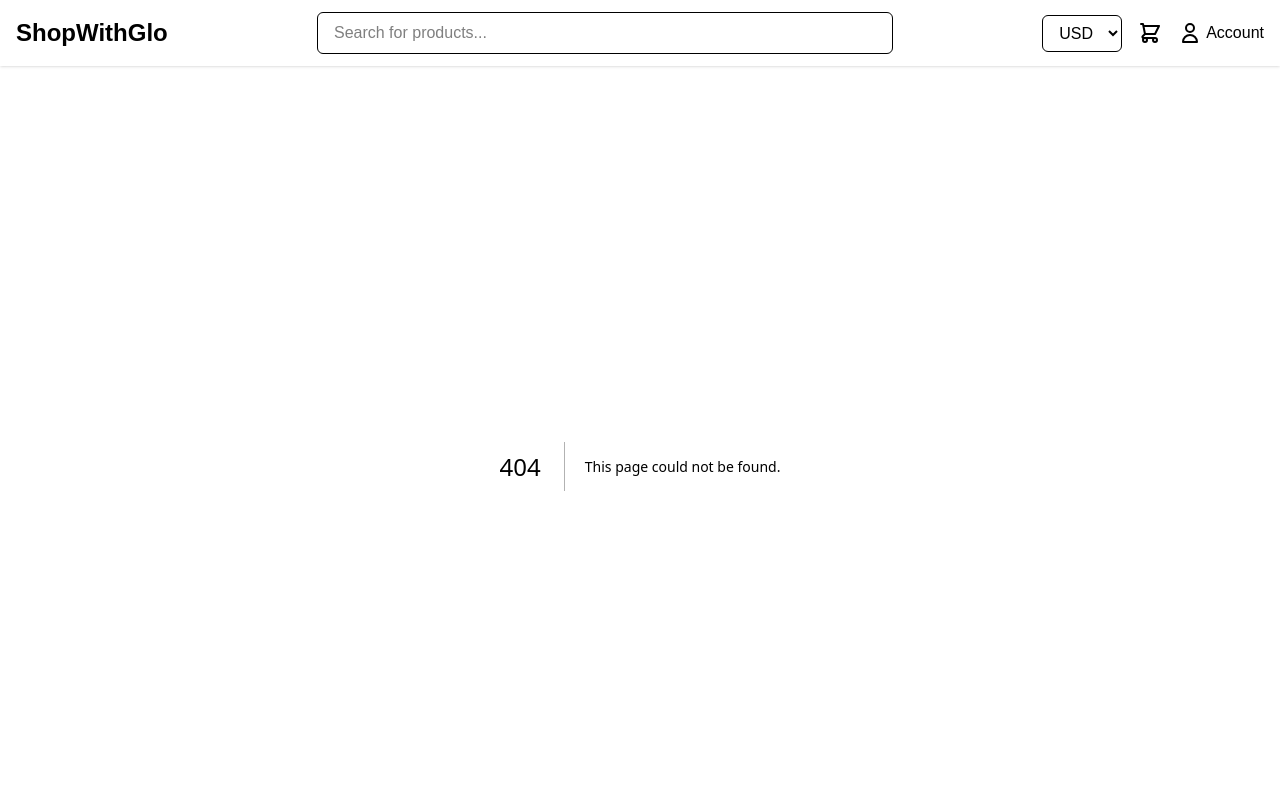
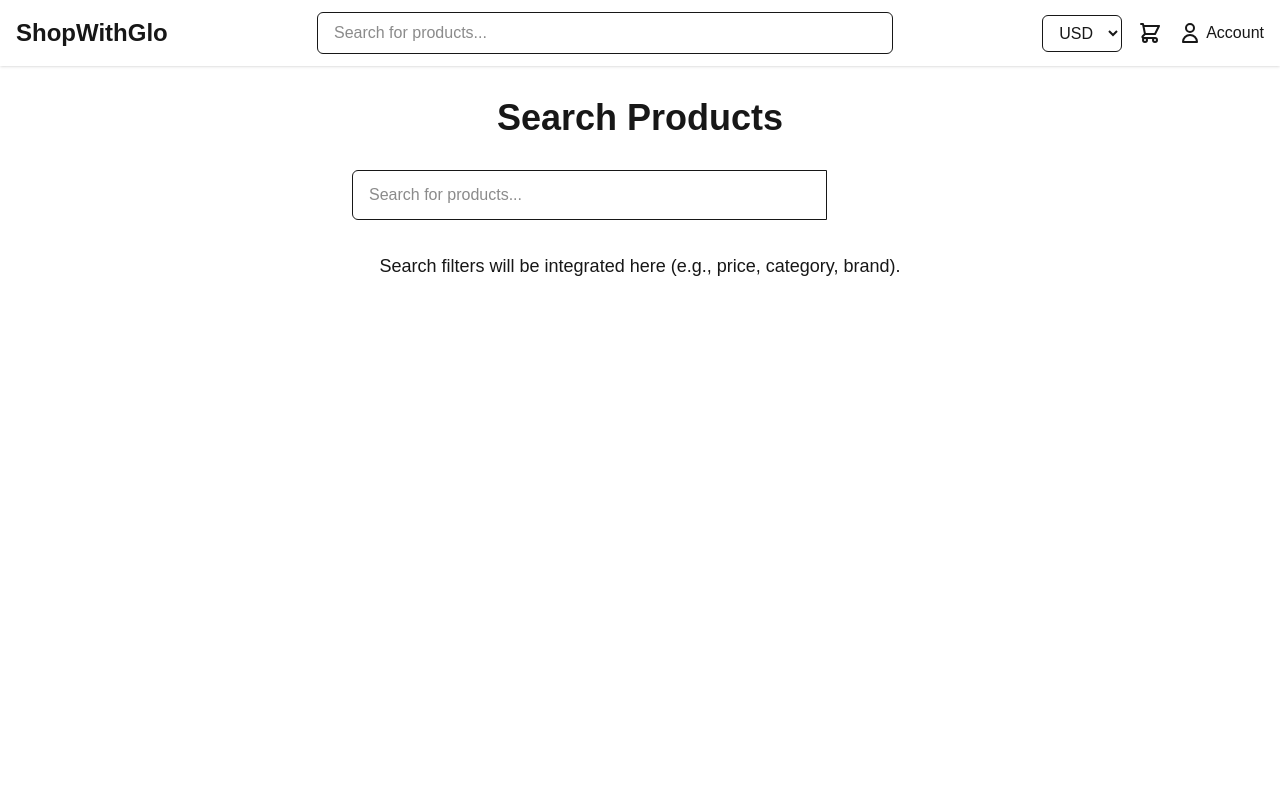
Before and after one commit to MeskatRahman/ShopWithGlo, a Next.js app in the folder apps/frontend/: page /search in a window 1280 px wide. Before the commit this address had no page. Shown: the top 800 px of the page. Built offline with nearby package versions, Linux system fonts and the light colour scheme.

Commit message:
Implement Search Functionality and link from Header

```diff
--- /dev/null
+++ b/apps/frontend/src/app/search/page.tsx
@@ -0,0 +1,137 @@
+"use client";
+
+import React, { useState } from 'react';
+import Link from 'next/link';
+import Image from 'next/image';
+
+interface Product {
+  id: string;
+  name: string;
+  imageUrl: string;
+  price: string;
+  slug: string;
+}
+
+const dummySearchResults: Product[] = [
+  { id: 's1', name: 'Search Result 1', imageUrl: 'https://via.placeholder.com/200x200?text=Result+1', price: '$15.00', slug: 'search-result-1' },
+  { id: 's2', name: 'Search Result 2', imageUrl: 'https://via.placeholder.com/200x200?text=Result+2', price: '$25.00', slug: 'search-result-2' },
+  { id: 's3', name: 'Search Result 3', imageUrl: 'https://via.placeholder.com/200x200?text=Result+3', price: '$35.00', slug: 'search-result-3' },
+  { id: 's4', name: 'Search Result 4', imageUrl: 'https://via.placeholder.com/200x200?text=Result+4', price: '$45.00', slug: 'search-result-4' },
+];
+
+const SearchPage: React.FC = () => {
+  const [searchTerm, setSearchTerm] = useState('');
+  const [results, setResults] = useState<Product[]>([]);
+  const [loading, setLoading] = useState(false);
+  const [noResults, setNoResults] = useState(false);
+
+  const handleSearch = (e: React.FormEvent) => {
+    e.preventDefault();
+    setLoading(true);
+    setNoResults(false);
+    // Simulate API call
+    setTimeout(() => {
+      if (searchTerm.toLowerCase().includes('product')) {
+        setResults(dummySearchResults);
+        setNoResults(false);
+      } else {
+        setResults([]);
+        setNoResults(true);
+      }
+      setLoading(false);
+    }, 1000);
+  };
+
+  return (
+    <div className="container mx-auto px-4 py-8 bg-charcoal-brown text-celadon-light min-h-screen">
+      <h1 className="text-4xl font-bold mb-8 text-center">Search Products</h1>
+
+      {/* Search Bar */}
+      <form onSubmit={handleSearch} className="mb-8 max-w-xl mx-auto">
+        <div className="flex">
+          <input
+            type="text"
+            placeholder="Search for products..."
+            className="flex-grow px-4 py-3 border border-dusty-olive-dark rounded-l-md focus:outline-none focus:ring-2 focus:ring-magical-neon-purple-vibrant bg-carbon-black text-celadon-light placeholder-muted-teal"
+            value={searchTerm}
+            onChange={(e) => setSearchTerm(e.target.value)}
+          />
+          <button
+            type="submit"
+            className="bg-magical-neon-purple-vibrant hover:bg-magical-neon-purple-deep text-white font-bold py-3 px-6 rounded-r-md transition-colors duration-300"
+          >
+            Search
+          </button>
+        </div>
+        {/* Autocomplete Suggestions Placeholder */}
+        {searchTerm.length > 2 && (
+          <div className="mt-2 bg-carbon-black rounded-md shadow-lg">
+            <p className="p-3 text-muted-teal">Autocomplete suggestions will appear here...</p>
+          </div>
+        )}
+      </form>
+
+      {/* Search Filters (Placeholder for integration with Product Listing Page filters) */}
+      <div className="mb-8 text-center">
+        <p className="text-lg text-muted-teal">Search filters will be integrated here (e.g., price, category, brand).</p>
+      </div>
+
+      {/* Search Results */}
+      {loading ? (
+        <div className="text-center text-xl">Loading results...</div>
+      ) : noResults ? (
+        <div className="text-center text-xl">
+          No results found for "{searchTerm}".
+          <p className="text-muted-teal mt-2">Try searching for "Product" or similar terms.</p>
+          {/* Suggest similar products placeholder */}
+          <div className="mt-4">
+            <h3 className="text-lg font-semibold">Suggested Products:</h3>
+            <div className="grid grid-cols-1 sm:grid-cols-2 md:grid-cols-3 lg:grid-cols-4 gap-6 mt-4">
+              {dummySearchResults.slice(0, 2).map((product) => (
+                <Link href={`/products/${product.slug}`} key={product.id} className="block">
+                  <div className="bg-carbon-black rounded-lg shadow-lg overflow-hidden hover:shadow-xl transition-shadow duration-300">
+                    <Image
+                      src={product.imageUrl}
+                      alt={product.name}
+                      width={200}
+                      height={200}
+                      className="w-full h-32 object-cover"
+                    />
+                    <div className="p-3 text-center">
+                      <h3 className="text-md font-semibold text-celadon-light">{product.name}</h3>
+                      <p className="text-magical-neon-purple-vibrant font-bold">{product.price}</p>
+                    </div>
+                  </div>
+                </Link>
+              ))}
+            </div>
+          </div>
+        </div>
+      ) : (
+        results.length > 0 && (
+          <div className="grid grid-cols-1 sm:grid-cols-2 lg:grid-cols-3 xl:grid-cols-4 gap-6">
+            {results.map((product) => (
+              <Link href={`/products/${product.slug}`} key={product.id} className="block">
+                <div className="bg-carbon-black rounded-lg shadow-lg overflow-hidden hover:shadow-xl transition-shadow duration-300">
+                  <Image
+                    src={product.imageUrl}
+                    alt={product.name}
+                    width={200}
+                    height={200}
+                    className="w-full h-48 object-cover"
+                  />
+                  <div className="p-4">
+                    <h3 className="text-lg font-semibold text-celadon-light mb-2">{product.name}</h3>
+                    <p className="text-magical-neon-purple-vibrant font-bold">{product.price}</p>
+                  </div>
+                </div>
+              </Link>
+            ))}
+          </div>
+        )
+      )}
+    </div>
+  );
+};
+
+export default SearchPage;
--- a/apps/frontend/src/components/layout/Header.tsx
+++ b/apps/frontend/src/components/layout/Header.tsx
@@ -14,11 +14,14 @@ const Header: React.FC = () => {
 
         {/* Search Bar */}
         <div className="flex-grow mx-4 max-w-xl">
-          <input
-            type="text"
-            placeholder="Search for products..."
-            className="w-full px-4 py-2 border border-dusty-olive-dark rounded-md focus:outline-none focus:ring-2 focus:ring-magical-neon-purple-vibrant bg-carbon-black text-celadon-light placeholder-muted-teal"
-          />
+          <Link href="/search" className="block">
+            <input
+              type="text"
+              placeholder="Search for products..."
+              className="w-full px-4 py-2 border border-dusty-olive-dark rounded-md focus:outline-none focus:ring-2 focus:ring-magical-neon-purple-vibrant bg-carbon-black text-celadon-light placeholder-muted-teal cursor-pointer"
+              readOnly // Make it read-only as it will navigate to the search page
+            />
+          </Link>
         </div>
 
         {/* Right Section: Currency, Cart, User Account */}
```
